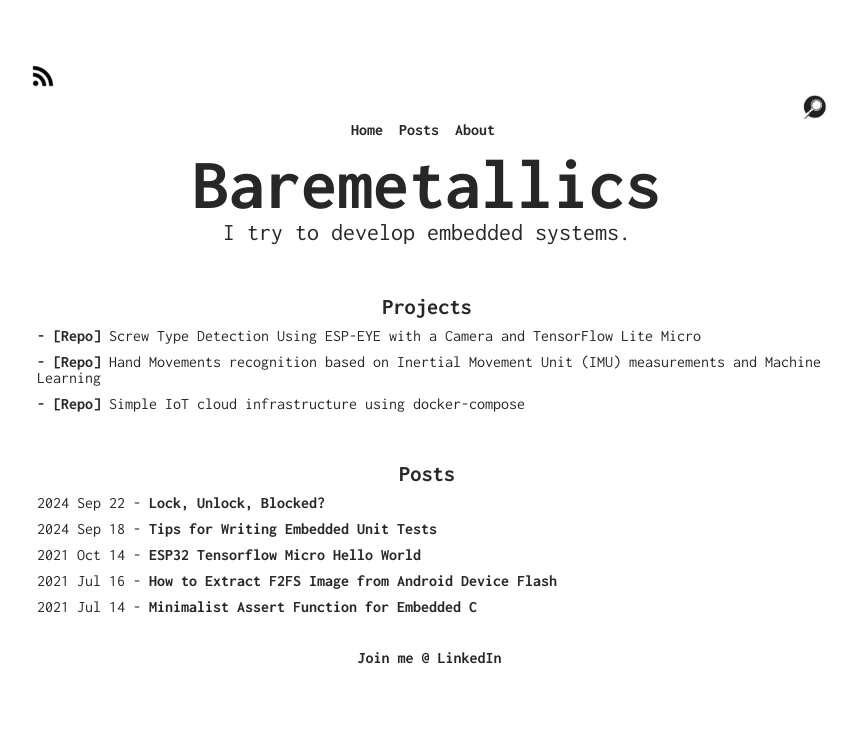
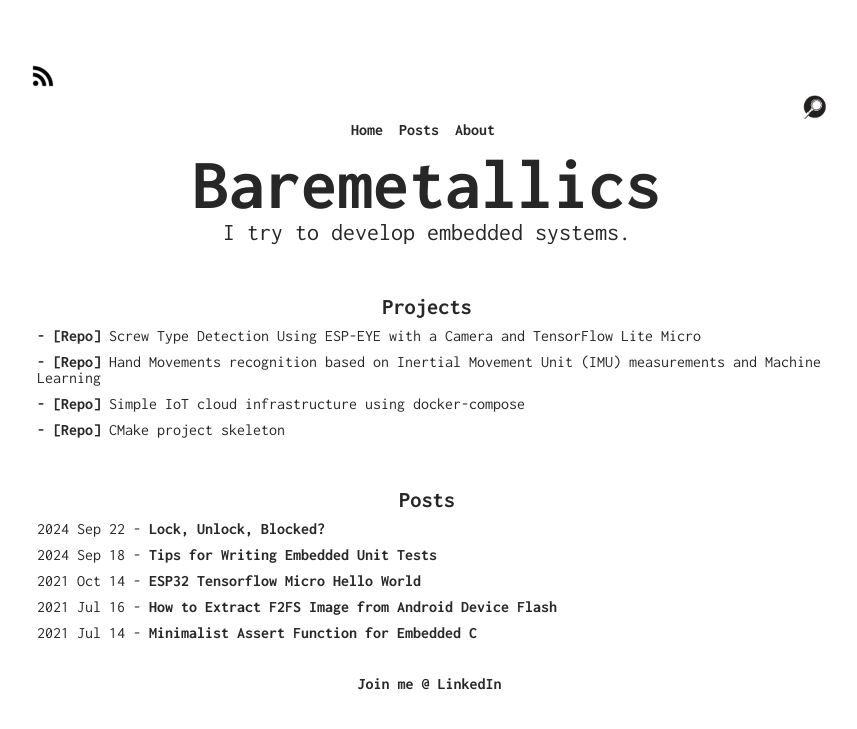
Before and after one commit to daleonpz/baremetallics, a Jekyll site: the page built from index.html, in a window 1280 px wide. Shown: the top 729 px of the page, without its empty margins (213-1070 px from the left). Built offline with Jekyll 4.4.1, drawn with Linux system fonts in a browser that asks for light colours.

Commit message:
new item in projects

```diff
--- a/index.html
+++ b/index.html
@@ -18,6 +18,7 @@
         <li><a href="https://github.com/daleonpz/POC_CV_tinyml">- [Repo] </a> Screw Type Detection Using ESP-EYE with a Camera and TensorFlow Lite Micro</li>
         <li><a href="https://dagshub.com/daleonpz/stwin_AI_vowel_recognition">- [Repo] </a> Hand Movements recognition based on Inertial Movement Unit (IMU) measurements and Machine Learning</li>
         <li><a href="https://github.com/daleonpz/iot_cloud_infrastructure">- [Repo] </a> Simple IoT cloud infrastructure using docker-compose</li>
+        <li><a href="https://github.com/daleonpz/cmake-project-skeleton">- [Repo] </a> CMake project skeleton</li>
     </ul>
     <br>
 </div>
```
